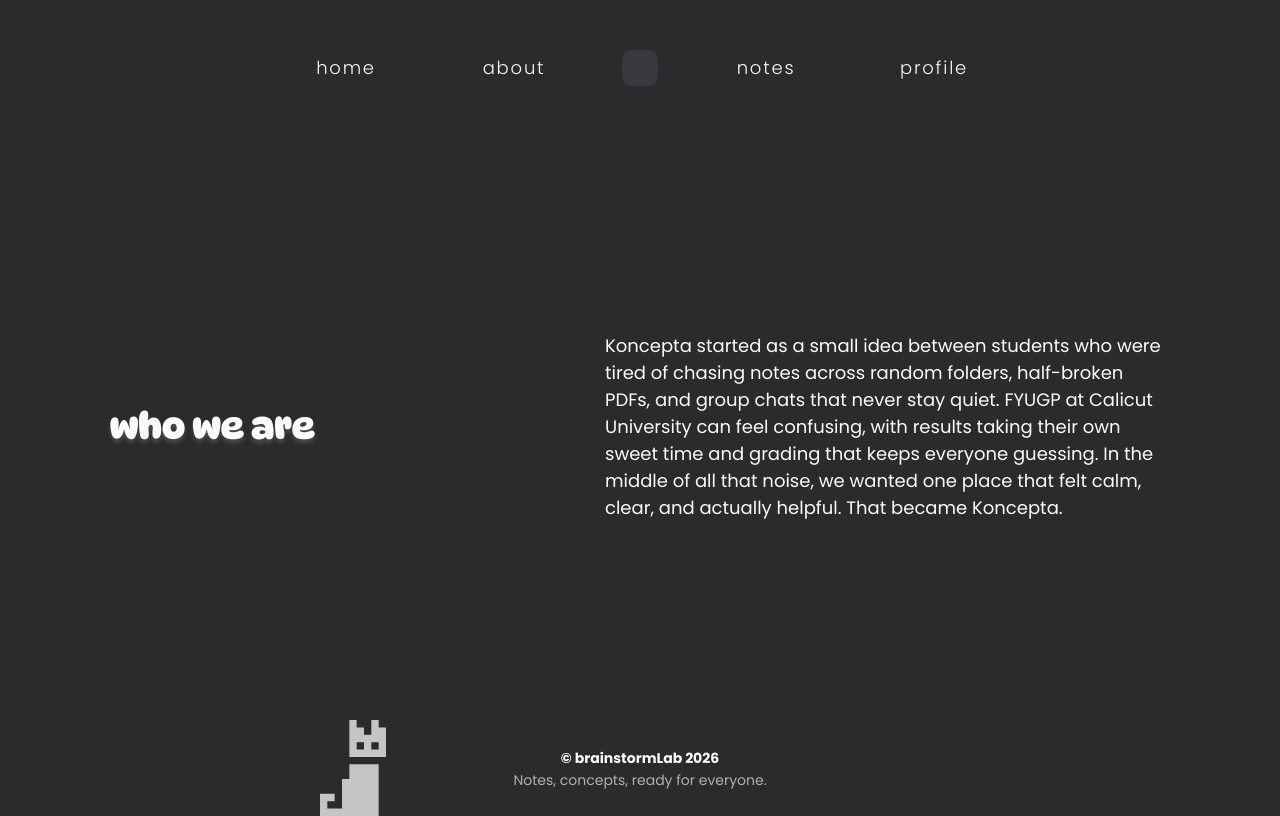
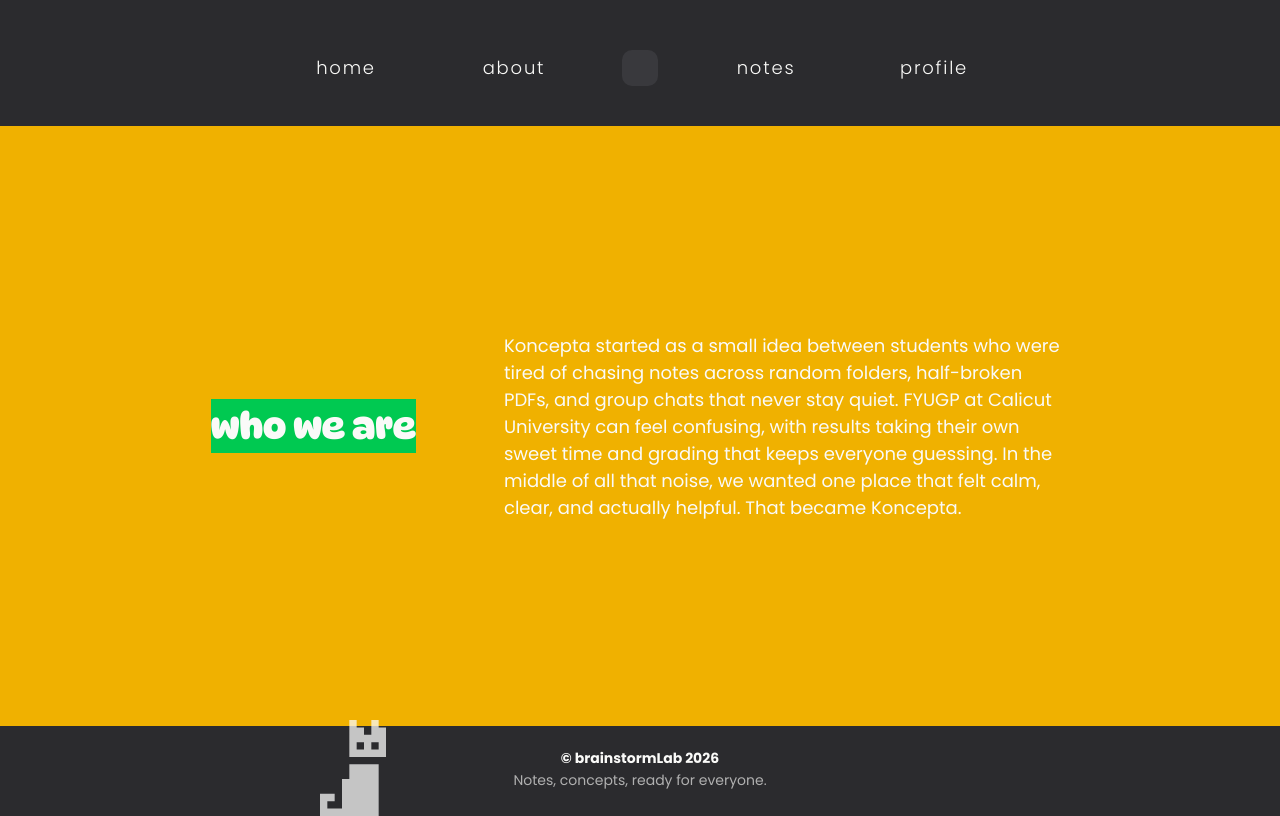
Before and after one commit to theBrainstormLab/koncepta, a React (Vite) app: page /about in a window 1280 px wide. Built offline with nearby package versions, Linux system fonts and the light colour scheme; some icons are missing.

Commit message:
Fix : Media width

```diff
--- a/src/pages/about.jsx
+++ b/src/pages/about.jsx
@@ -18,22 +18,25 @@
     },
   ];
   return (
-    <div className="h-[calc(100svh-200px)] overflow-y-scroll snap-y snap-mandatory no-scrollbar">
+    <div className="h-[calc(100svh-200px)] overflow-y-scroll snap-y snap-mandatory  mt-[50px] md:mt-[0px] lg:pt-[0px] bg-yellow-500">
       {aboutData.map((section, index) => (
         <div
           key={index}
-          className="h-full flex items-center justify-center snap-start"
+          className="h-full flex items-center justify-center snap-start px-4"
         >
-          <div className="flex flex-col flex-row items-center gap-[88px]">
-            <h1 className="font-[DynaPuff] font-bold w-[407px] text-[36px] text-left text-shadow-[0_4px_4px_#fafaf826]">
+          <div className="flex flex-col lg:flex-row items-center gap-8 lg:gap-[88px] max-w-5xl">
+            <h1 className="font-[DynaPuff] font-bold text-[36px]  bg-green-500 lg-w-[407px] text-center lg:text-left">
               {section.title}
             </h1>
 
-            <p className="w-[565px] text-[18px] text-left">{section.text}</p>
+            <p className="text-base text-[18px] max-w-[565px] text-center lg:text-left">
+              {section.text}
+            </p>
           </div>
         </div>
       ))}
     </div>
   );
 }
+
 export default About;
```
